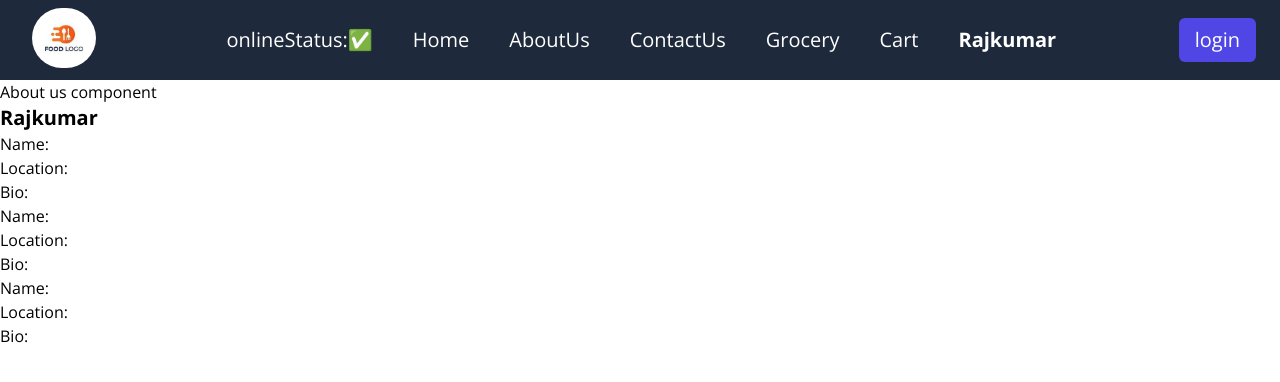
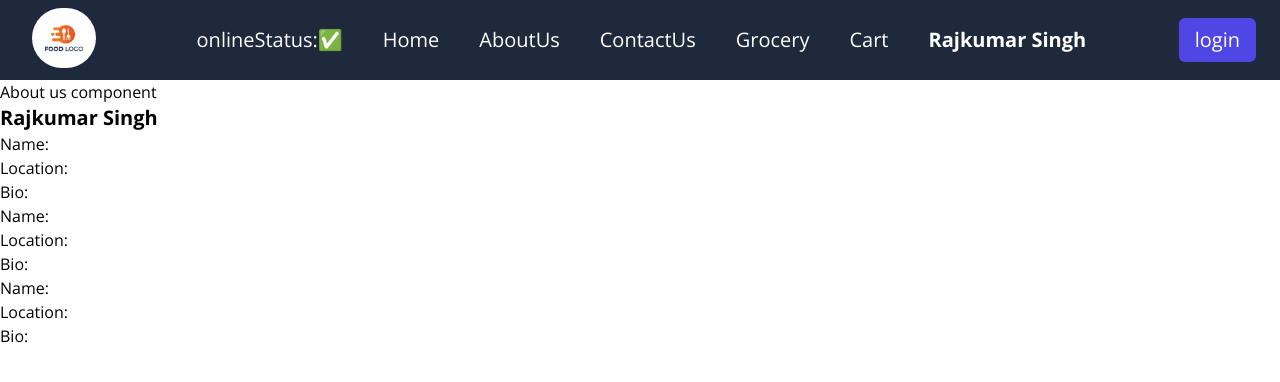
Before and after one commit to raj23jarwa/Namaste-React, a React (Vite) app in the folder Episode1/: page /about in a window 1280 px wide. Shown: the top 382 px of the page. Built offline with nearby package versions, Linux system fonts and the light colour scheme; no server answers.

Commit message:
more on context api

```diff
--- a/Episode1/src/App.js
+++ b/Episode1/src/App.js
@@ -1,4 +1,4 @@
-import React, { lazy, Suspense, useContext, useState } from "react"
+import React, { lazy, Suspense, useContext, useState,useEffect } from "react"
 import ReactDOM from "react-dom/client"
 import { createBrowserRouter ,Outlet,RouterProvider } from "react-router-dom"
 import Header from "./components/Header"
@@ -13,13 +13,25 @@ import UserContext from './utils/UserContext';
 
 const Grocery=lazy(()=>import("./components/Grocery"))
 const AppLayout = () => {
-    // const [loggedInUser, setLoggedInUser] = useState('Rajkumar'); // Define loggedInUser and setLoggedInUser
-   const {loggedInUser} =useContext(UserContext)
+    const [userName, setUserName] = useState();
+    // authentication
+    useEffect(() => {
+    //   Make an api call and send username and password
+    const data={
+        name:"Rajkumar Singh"
+    }
+    setUserName(data.name)
+    }, [])
+    // we can set loggedInUser value  according to our preference, this is the beauty of context.
+//    const {loggedInUser} =useContext(UserContext)
     return (
         <>
-        <UserContext.Provider value={{loggedInUser}}>
+        <UserContext.Provider value={{loggedInUser:userName,setUserName}}>
         <Header />
+        {/* </UserContext.Provider> */}
+        {/* <UserContext.Provider value={{loggedInUser:'raju'}}> */}
         <Outlet/>
+
         </UserContext.Provider>
 
         </>
--- a/Episode1/src/components/AboutUs.js
+++ b/Episode1/src/components/AboutUs.js
@@ -1,7 +1,7 @@
 import React, { Component } from "react"
 // import User from "./User";
 import UserClass from "./UserClass";
-import User from "./User";
+// import User from "./User";
 import UserContext from "../utils/UserContext";
 class AboutUs extends Component{
     constructor(props){
--- a/Episode1/src/components/Body.js
+++ b/Episode1/src/components/Body.js
@@ -1,13 +1,15 @@
-import React, { useState, useEffect } from "react";
+import React, { useState, useEffect,useContext } from "react";
 import RestaurantCard from "../components/RestaurantCard";
 import Shimmer from "./Shimmer";
 import { SWIGGY_URL } from "../utils/constant";
 import { Link } from "react-router-dom";
 import useOnlineStatus from "../utils/useOnlineStatus";
+import UserContext from "../utils/UserContext";
 export const Body = () => {
   const [listOfRestaurant, setListOfRestaurant] = useState(null);
   const [filteredRestaurant, setFilteredRestaurant] = useState(null);
   const [input, setInput] = useState("");
+  const {loggedInUser,setUserName} =useContext(UserContext)
   useEffect(() => {
     fetchData();
   }, []);
@@ -67,7 +69,7 @@ export const Body = () => {
           />
           <button
             onClick={handleSearch}
-            className="bg-green-700 text-white px-3 py-2 rounded-sm"
+            className="bg-gray-800 text-white px-3 py-2 rounded-sm"
           >
             Search
           </button>
@@ -78,6 +80,13 @@ export const Body = () => {
         >
           Top Rated Restaurant
         </button>
+        <label>User:</label>
+        <input
+            type="text"
+            value={loggedInUser}
+            onChange={(e) => setUserName(e.target.value)}
+            className="border border-gray-500 p-2"
+          />
       </div>
       <div className="resContainer grid grid-cols-5 px-10 gap-2">
         {filteredRestaurant.map((restaurant) => (
--- a/Episode1/src/components/RestaurantCard.js
+++ b/Episode1/src/components/RestaurantCard.js
@@ -29,7 +29,7 @@ const RestaurantCard =({
             </p>
             <p className="cost">{costForTwo}</p>
             <p className="cuisines">{cuisines.join(", ")}</p>
-            <p>This is designed by:{loggedInUser}</p>
+            <p>User:{loggedInUser}</p>
         </div>
     </div>
     )
--- a/Episode1/src/utils/UserContext.js
+++ b/Episode1/src/utils/UserContext.js
@@ -1,7 +1,7 @@
 import { createContext } from "react";
 
 const UserContext= createContext({
-    loggedInUser:'Rajkumar'
+    loggedInUser:'default'
 })
 
 export default UserContext
```
